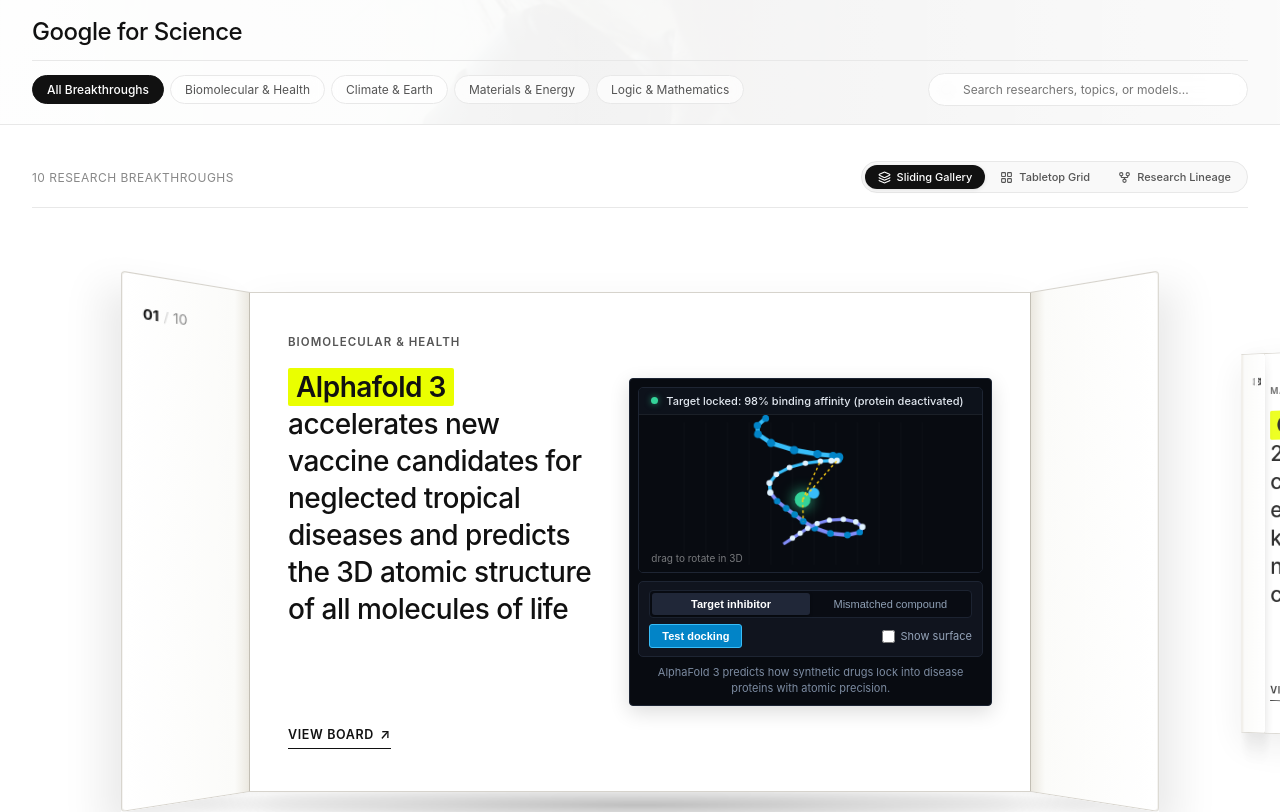
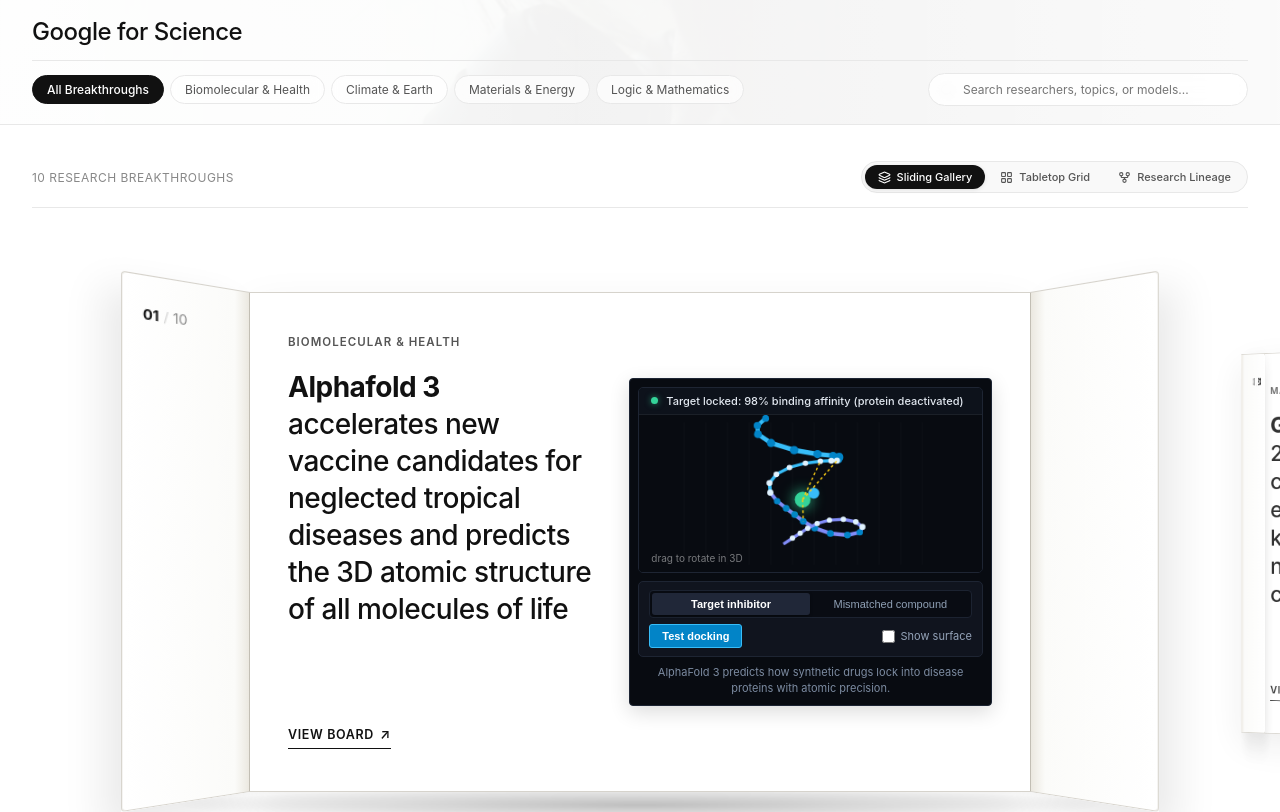
Before and after one commit to atticusgoogle/science-fair, a React (Vite) app: page / in a window 1280 px wide. Shown: the top 812 px of the page. Built offline with nearby package versions, Linux system fonts and the light colour scheme; a web font is replaced by a local one.

Commit message:
Remove yellow highlight on top of research name in Sliding Gallery

```diff
--- a/src/components/SlidingGallery.jsx
+++ b/src/components/SlidingGallery.jsx
@@ -279,7 +279,7 @@
                         </div>
 
                         <h2 className="poster-headline-grand">
-                          <mark className="value-highlight-mark">{valueData.highlight}</mark>{' '}
+                          <strong className="poster-highlight-name">{valueData.highlight}</strong>{' '}
                           {valueData.statement}
                         </h2>
 
--- a/src/index.css
+++ b/src/index.css
@@ -554,15 +554,11 @@
   margin: 0;
 }
 
-.value-highlight-mark {
-  background: #EAFF00;
-  color: #111111;
-  padding: 2px 8px;
-  border-radius: 2px;
-  font-weight: 600;
-  display: inline;
-  box-decoration-break: clone;
-  -webkit-box-decoration-break: clone;
+.poster-highlight-name {
+  font-weight: 700;
+  color: var(--ink-primary);
+  background: none;
+  padding: 0;
 }
 
 .center-cta-row {
```
